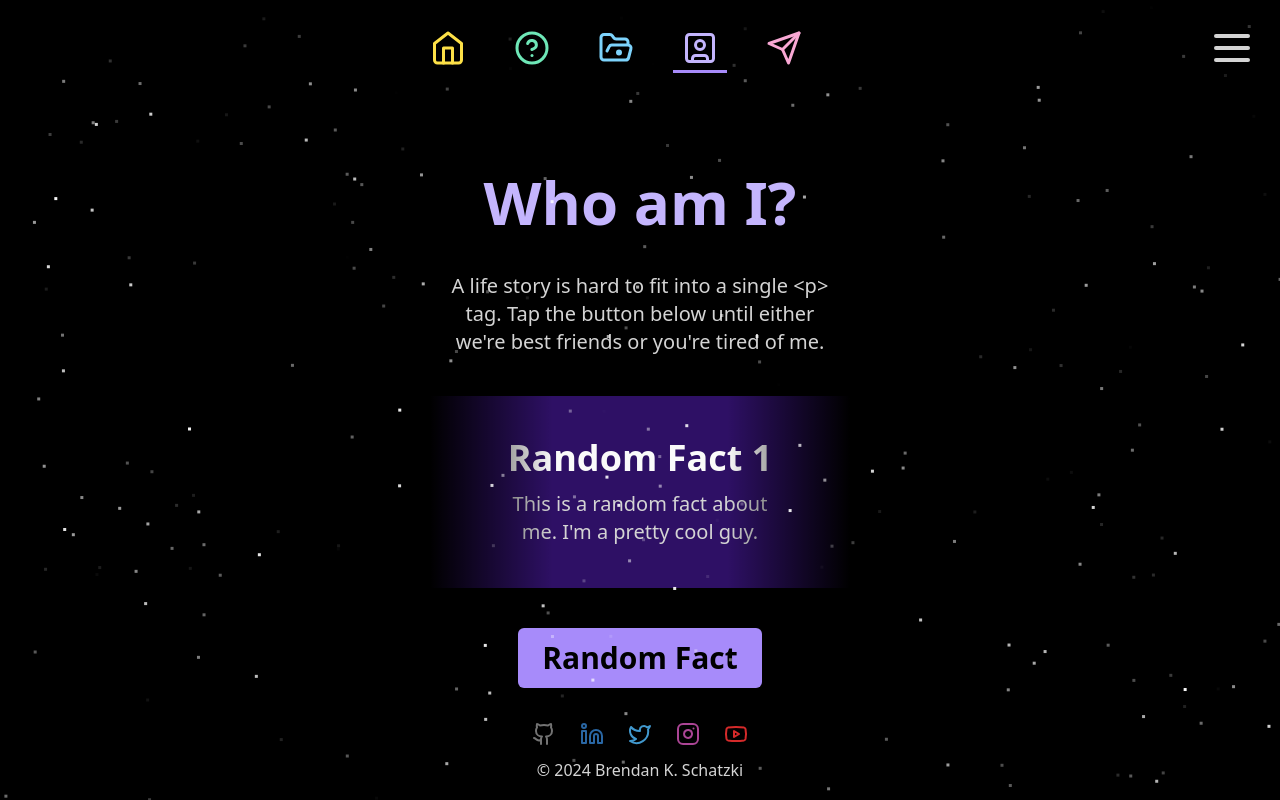
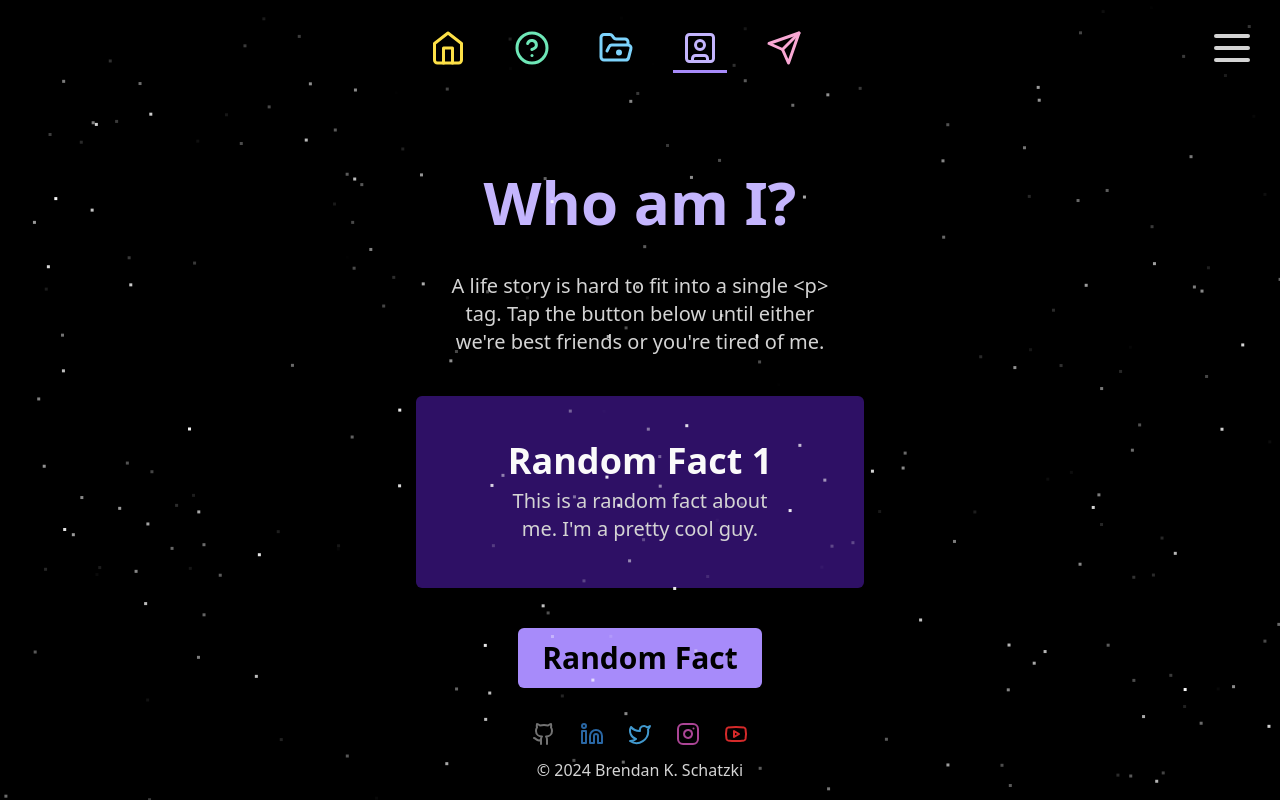
Before and after one commit to BKSchatzki/bkschatzki-dev, a Next.js app: page /about in a window 1280 px wide. Built offline with nearby package versions, Linux system fonts and the light colour scheme.

Commit message:
Remove before and after overlays in randomizer

```diff
--- a/components/Randomizer.tsx
+++ b/components/Randomizer.tsx
@@ -29,7 +29,7 @@ const Randomizer = ({ page }: { page: String }) => {
 
   return (
     <motion.article
-      className="relative mt-6 h-36 w-full rounded-md text-center sm:mt-10 sm:h-48"
+      className="mt-6 h-36 w-full rounded-md text-center sm:mt-10 sm:h-48"
       initial={{ opacity: 0 }}
       animate={{ opacity: 1, transition: { delay: 0.1 + 0.15 } }}
       exit={{ opacity: 0 }}
@@ -37,7 +37,7 @@ const Randomizer = ({ page }: { page: String }) => {
       <AnimatePresence mode="popLayout">
         <motion.section
           key={selectedItem?.heading}
-          className={`flex h-full flex-col items-center justify-center gap-1.5 rounded-md px-6 py-3 before:absolute before:left-0 before:top-0 before:h-full before:w-24 before:bg-gradient-to-l before:from-transparent before:from-5% before:to-black before:to-90% after:absolute after:right-0 after:top-0 after:h-full after:w-24 after:bg-gradient-to-r after:from-transparent after:from-5% after:to-black after:to-90% sm:gap-3 sm:before:w-36 sm:after:w-36 ${thisPage?.styles?.bgColorSection}`}
+          className={`flex h-full flex-col items-center justify-center gap-1.5 rounded-md px-6 py-3 ${thisPage?.styles?.bgColorSection}`}
           initial={{ opacity: 0, y: -25, scale: 0.8 }}
           animate={{
             opacity: 1,
```
